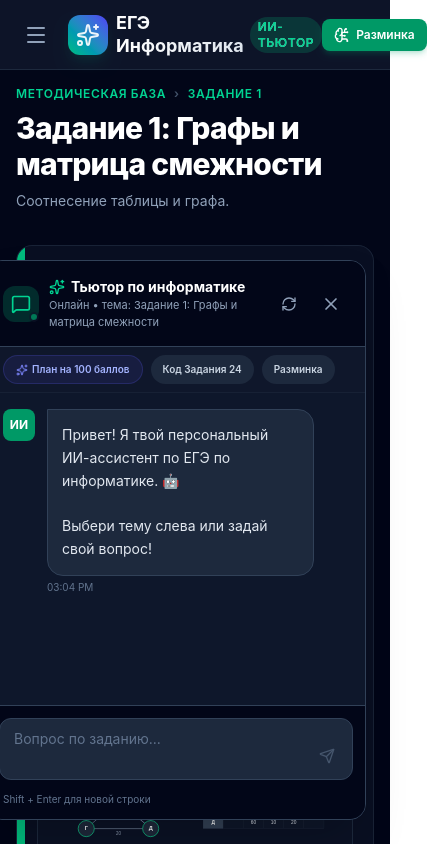
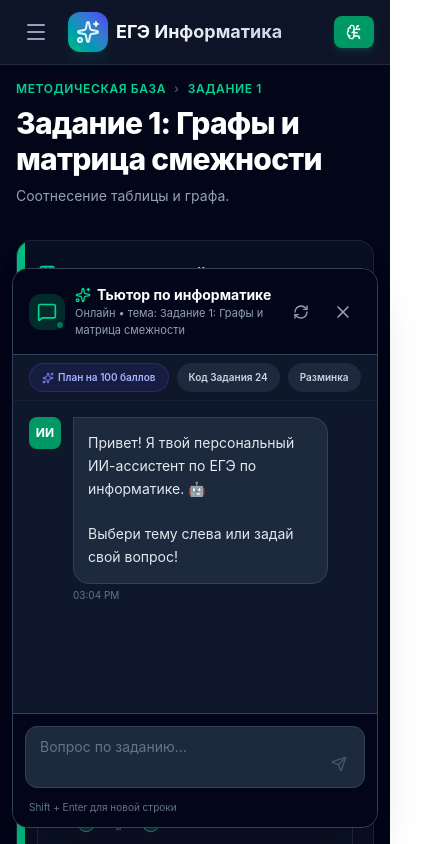
Before and after one commit to En0ti/repet, a React (Vite) app: page / in a window 390 px wide. Both pictures are taken after a click on the button "Нужна помощь?". Shown: the top 844 px of the page, 427 px wide, since content can reach past the window. Built offline with nearby package versions, Linux system fonts and the light colour scheme.

Commit message:
gorizontal update 2

```diff
--- a/src/ChatWidget.jsx
+++ b/src/ChatWidget.jsx
@@ -91,7 +91,7 @@ export default function ChatWidget({ activeTopic, externalMessage, onExternalMes
   }]);
 
   return (
-    <div className="fixed bottom-6 right-6 z-50">
+    <div className="fixed bottom-4 right-3 sm:bottom-6 sm:right-6 z-50">
       {/* Кнопка открытия */}
       {!isOpen && (
         <button
@@ -105,7 +105,7 @@ export default function ChatWidget({ activeTopic, externalMessage, onExternalMes
 
       {/* Окно чата */}
       {isOpen && (
-        <div className="w-[380px] h-[560px] bg-slate-900 border border-slate-700 rounded-2xl shadow-2xl flex flex-col overflow-hidden">
+        <div className="w-[calc(100vw-1.5rem)] sm:w-[380px] h-[80vh] sm:h-[560px] max-h-[560px] bg-slate-900 border border-slate-700 rounded-2xl shadow-2xl flex flex-col overflow-hidden">
 
           {/* Хедер */}
           <div className="p-4 border-b border-slate-700 flex justify-between items-center bg-slate-950">
--- a/src/components/Header.jsx
+++ b/src/components/Header.jsx
@@ -19,7 +19,7 @@ export default function Header({ mobileMenuOpen, setMobileMenuOpen, onWarmup })
           <div>
             <h1 className="font-bold text-lg leading-tight flex items-center gap-1.5 bg-gradient-to-r from-white to-slate-300 bg-clip-text text-transparent">
               ЕГЭ Информатика{' '}
-              <span className="text-xs bg-emerald-500/20 text-emerald-400 font-semibold px-2 py-0.5 rounded-full uppercase tracking-wider">
+              <span className="hidden sm:inline text-xs bg-emerald-500/20 text-emerald-400 font-semibold px-2 py-0.5 rounded-full uppercase tracking-wider">
                 ИИ-Тьютор
               </span>
             </h1>
@@ -37,7 +37,8 @@ export default function Header({ mobileMenuOpen, setMobileMenuOpen, onWarmup })
           onClick={onWarmup}
           className="bg-emerald-600 hover:bg-emerald-500 active:bg-emerald-700 transition-all text-white font-semibold text-xs px-3 py-2 rounded-lg flex items-center gap-1.5 shadow-md shadow-emerald-600/20"
         >
-          <BrainCircuit className="w-4 h-4" /> Разминка
+          <BrainCircuit className="w-4 h-4" />
+          <span className="hidden sm:inline">Разминка</span>
         </button>
       </div>
     </header>
--- a/src/index.css
+++ b/src/index.css
@@ -1 +1,6 @@
 @import "tailwindcss";
+
+html, body {
+  overflow-x: hidden;
+  max-width: 100vw;
+}
```
